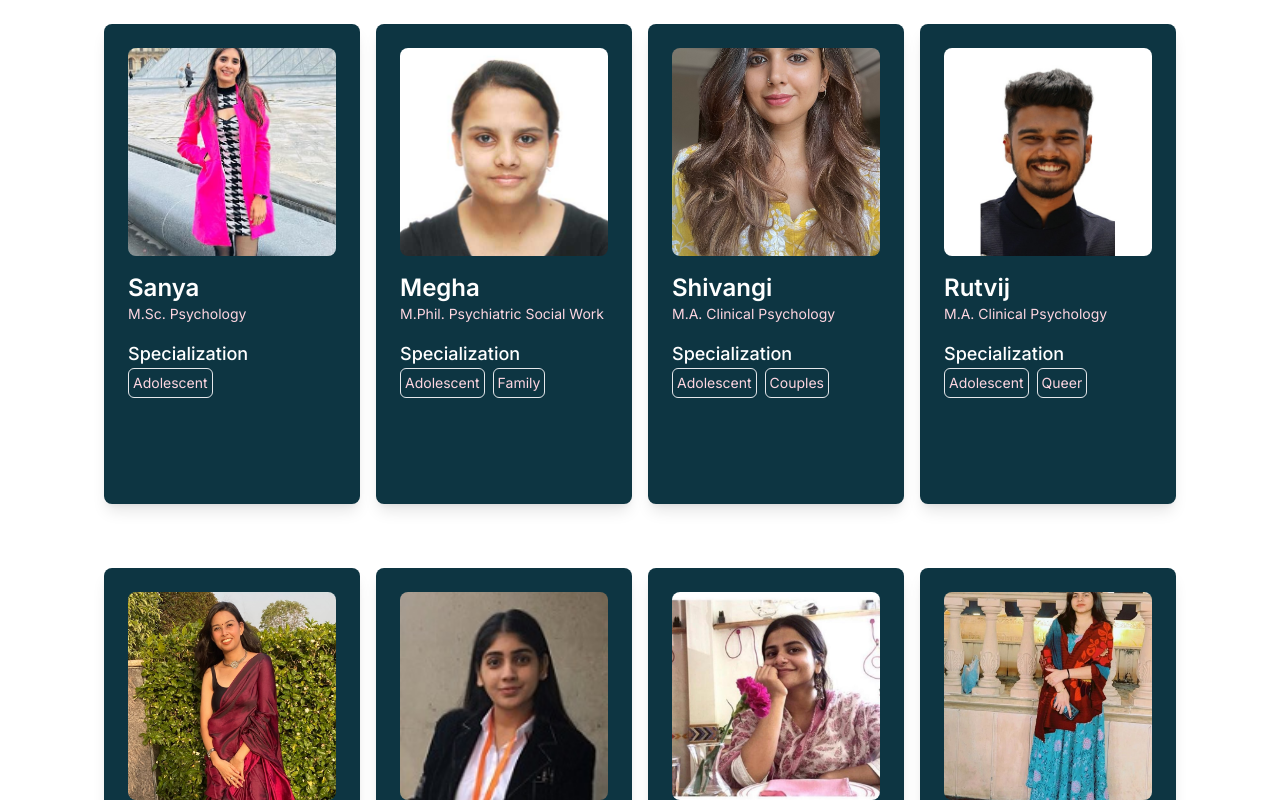
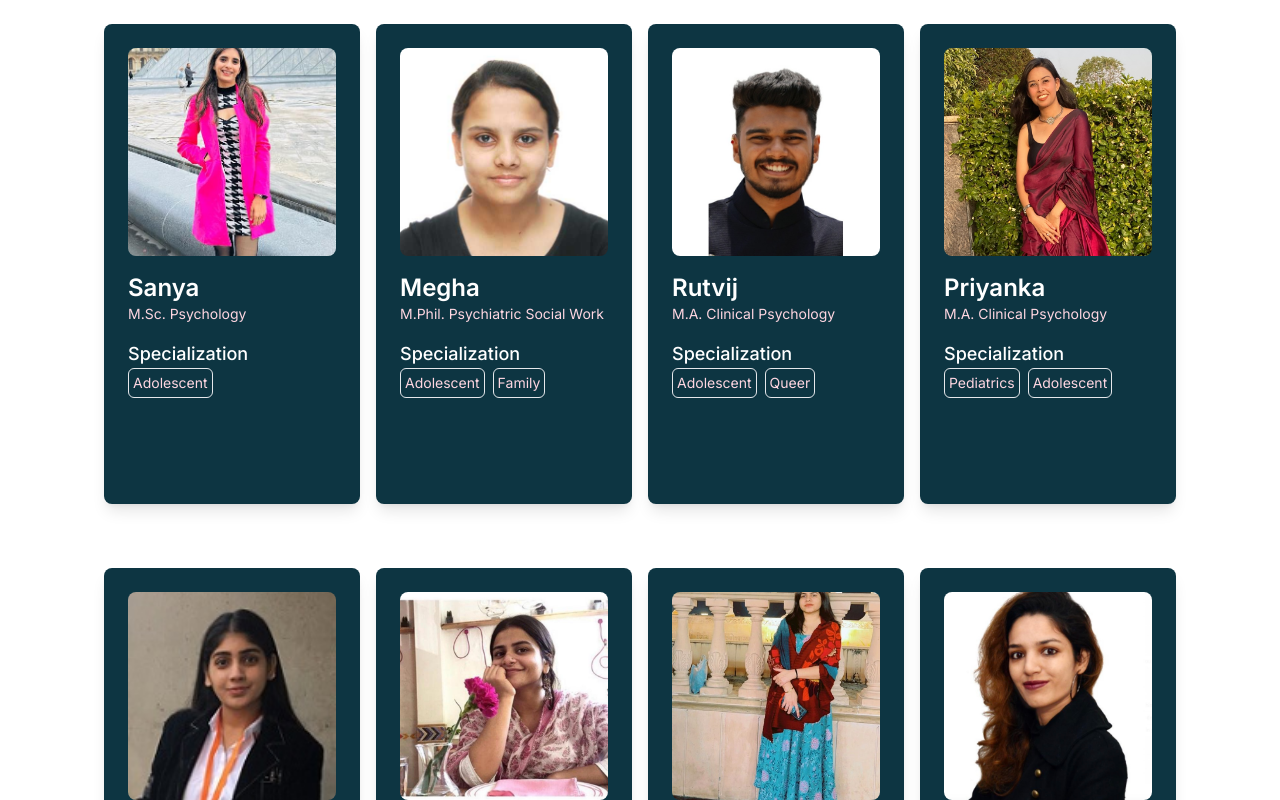
Before and after one commit to teerthrajverma01/Asmi-Frontend, a React (Vite) app: page /counselors in a window 1280 px wide. Shown: the part 3226-4026 px from the top of the page. Built offline with nearby package versions, Linux system fonts and the light colour scheme; no server answers.

Commit message:
remove shivangi from counsellor

```diff
--- a/src/components/Carousal.jsx
+++ b/src/components/Carousal.jsx
@@ -66,7 +66,7 @@ const counselorNames = [
   "Rutvij",
   "Saloni",
   "Sanya Rana",
-  "Shivangi",
+  // "Shivangi",
   "Shraddha Saxena",
   "Shraddha",
   "Shrinidhi",
@@ -100,7 +100,7 @@ const counselorImages = [
   RutvijImage,
   SaloniImage,
   SanyaRanaImage,
-  ShivangiImage,
+  // ShivangiImage,
   ShraddhaSaxenaImage,
   ShraddhaImage,
   ShrinidhiImage,
--- a/src/pages/CounselorPage.jsx
+++ b/src/pages/CounselorPage.jsx
@@ -141,12 +141,12 @@ const CounselorPage = () => {
       qualification: "M.A. Clinical Psychology",
       specializations: ["Adolescent", "Queer"],
     },
-    {
-      name: "Shivangi",
-      image: ShivangiImage,
-      qualification: "M.A. Clinical Psychology",
-      specializations: ["Adolescent", "Couples"],
-    },
+    // {
+    //   name: "Shivangi",
+    //   image: ShivangiImage,
+    //   qualification: "M.A. Clinical Psychology",
+    //   specializations: ["Adolescent", "Couples"],
+    // },
     {
       name: "Megha",
       image: MeghaImage,
```
